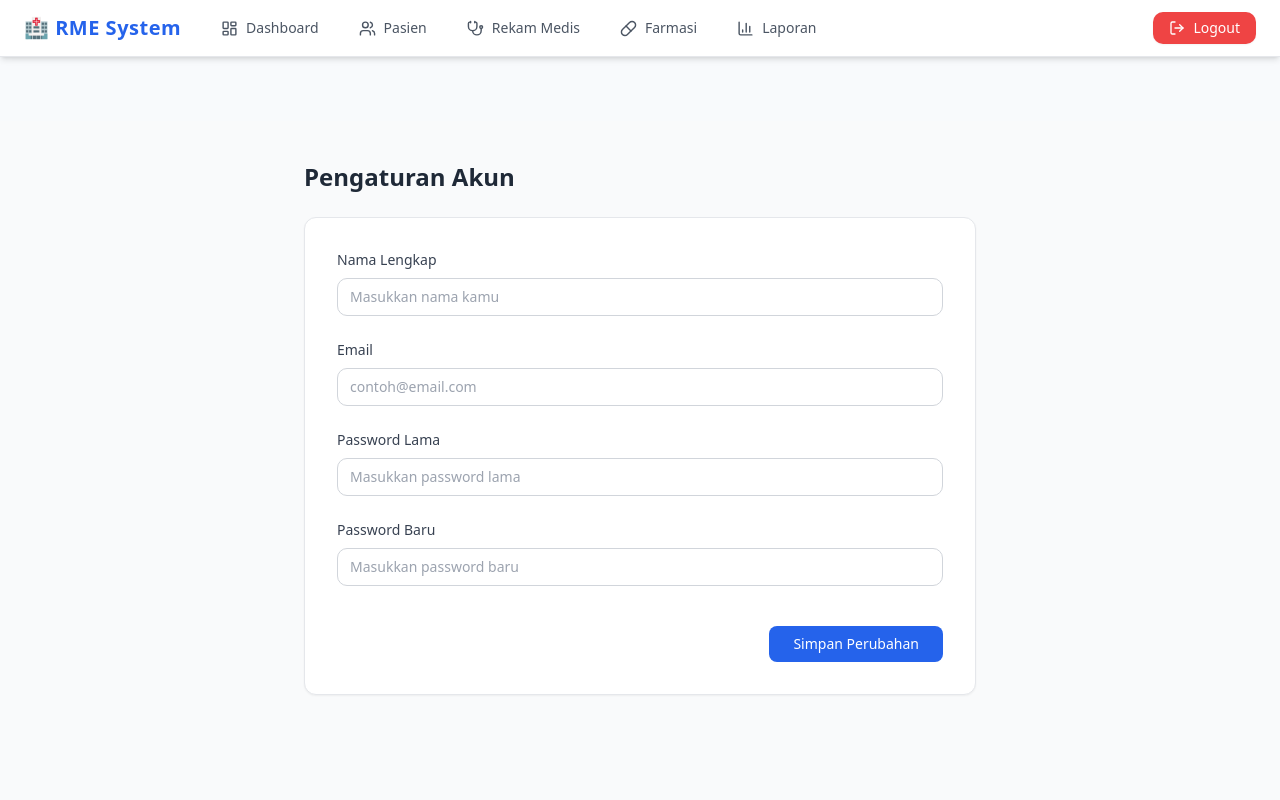
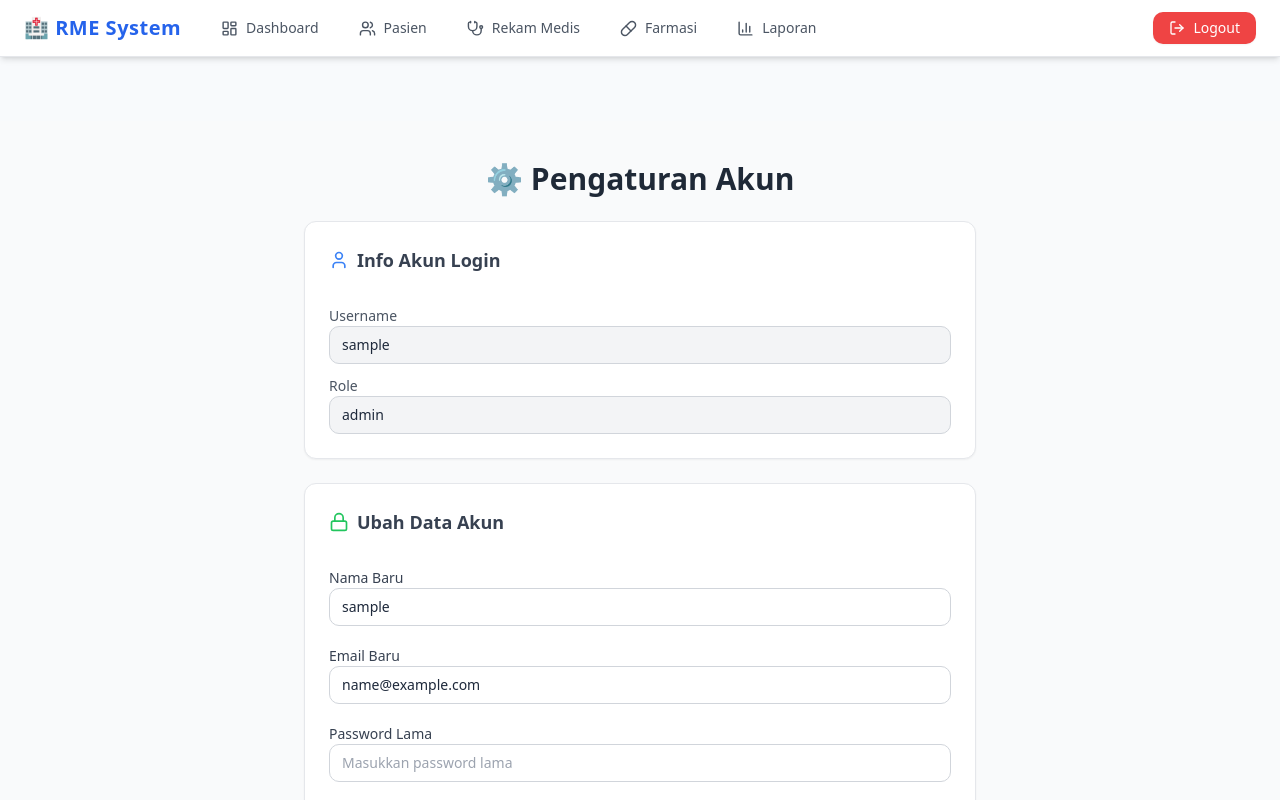
Before and after one commit to pgita4677-jpg/rmeproject, a Next.js app: page /settings in a window 1280 px wide. Shown: the top 800 px of the page. Built offline with nearby package versions, Linux system fonts and the light colour scheme; sample sign-in values are in the browser's storage.

Commit message:
update final settings

```diff
--- a/app/settings/page.tsx
+++ b/app/settings/page.tsx
@@ -1,19 +1,39 @@
 "use client";
 
-import { useState } from "react";
+import { useEffect, useState } from "react";
 import { Button } from "@/components/ui/button";
 import { Input } from "@/components/ui/input";
 import { Toaster, toast } from "sonner";
+import { Card, CardHeader, CardTitle, CardContent } from "@/components/ui/card";
+import { User, Lock } from "lucide-react";
+import { motion } from "framer-motion";
+import { useRouter } from "next/navigation";
 
 export default function SettingsPage() {
+  const router = useRouter();
+  const [user, setUser] = useState<any>(null);
   const [form, setForm] = useState({
+    nama: "",
     email: "",
-    nama: "",
     passwordLama: "",
     passwordBaru: "",
   });
+  const [loading, setLoading] = useState(false);
 
-  const [loading, setLoading] = useState(false);
+  useEffect(() => {
+    const stored = localStorage.getItem("user");
+    if (!stored) {
+      router.push("/login");
+      return;
+    }
+    const parsed = JSON.parse(stored);
+    setUser(parsed);
+    setForm((prev) => ({
+      ...prev,
+      nama: parsed.username || "",
+      email: parsed.email || "",
+    }));
+  }, [router]);
 
   const handleChange = (e: React.ChangeEvent<HTMLInputElement>) => {
     setForm({ ...form, [e.target.name]: e.target.value });
@@ -27,13 +47,23 @@ export default function SettingsPage() {
       const res = await fetch("/api/user/update", {
         method: "PUT",
         headers: { "Content-Type": "application/json" },
-        body: JSON.stringify(form),
+        body: JSON.stringify({
+          id: user?.id,
+          nama: form.nama,
+          email: form.email,
+          passwordLama: form.passwordLama,
+          passwordBaru: form.passwordBaru,
+        }),
       });
 
       const data = await res.json();
 
       if (data.success) {
         toast.success("✅ " + data.message);
+
+        const updatedUser = { ...user, username: form.nama, email: form.email };
+        localStorage.setItem("user", JSON.stringify(updatedUser));
+        setUser(updatedUser);
         setForm({ ...form, passwordLama: "", passwordBaru: "" });
       } else {
         toast.error("⚠️ " + data.message);
@@ -45,36 +75,69 @@ export default function SettingsPage() {
     }
   };
 
+  if (!user) return null;
+
   return (
     <div className="min-h-screen bg-gray-50 p-10">
       <Toaster position="top-right" richColors />
-
-      <div className="max-w-2xl mx-auto">
-        <h1 className="text-2xl font-semibold mb-6 text-gray-800">
-          Pengaturan Akun
+      <motion.div
+        initial={{ opacity: 0, y: 20 }}
+        animate={{ opacity: 1, y: 0 }}
+        transition={{ duration: 0.4 }}
+        className="max-w-2xl mx-auto"
+      >
+        <h1 className="text-3xl font-bold mb-6 text-gray-800 text-center">
+          ⚙️ Pengaturan Akun
         </h1>
 
-        <form
-          onSubmit={handleSubmit}
-          className="space-y-6 bg-white p-8 shadow-sm border rounded-xl"
-        >
-          <div className="space-y-2">
+        {/* Info Akun */}
+        <Card className="mb-6 shadow-sm border">
+          <CardHeader>
+            <CardTitle className="flex items-center gap-2 text-gray-700 text-lg font-semibold">
+              <User className="w-5 h-5 text-blue-500" /> Info Akun Login
+            </CardTitle>
+          </CardHeader>
+          <CardContent className="space-y-3">
+            <div>
+              <label className="block text-sm font-medium text-gray-600">
+                Username
+              </label>
+              <Input value={user?.username || "-"} readOnly className="bg-gray-100" />
+            </div>
+            <div>
+              <label className="block text-sm font-medium text-gray-600">
+                Role
+              </label>
+              <Input value={user?.role || "User"} readOnly className="bg-gray-100" />
+            </div>
+          </CardContent>
+        </Card>
+
+        {/* Form Update */}
+        <Card className="shadow-sm border">
+          <CardHeader>
+            <CardTitle className="flex items-center gap-2 text-gray-700 text-lg font-semibold">
+              <Lock className="w-5 h-5 text-green-500" /> Ubah Data Akun
+            </CardTitle>
+          </CardHeader>
+          <CardContent>
+            <form onSubmit={handleSubmit} className="space-y-5">
+              <div>
                 <label className="block text-sm font-medium text-gray-700">
-              Nama Lengkap
+                  Nama Baru
                 </label>
                 <Input
                   name="nama"
                   type="text"
                   value={form.nama}
                   onChange={handleChange}
-              placeholder="Masukkan nama kamu"
-              required
+                  placeholder="Masukkan nama baru"
                 />
               </div>
 
-          <div className="space-y-2">
+              <div>
                 <label className="block text-sm font-medium text-gray-700">
-              Email
+                  Email Baru
                 </label>
                 <Input
                   name="email"
@@ -82,11 +145,10 @@ export default function SettingsPage() {
                   value={form.email}
                   onChange={handleChange}
                   placeholder="contoh@email.com"
-              required
                 />
               </div>
 
-          <div className="space-y-2">
+              <div>
                 <label className="block text-sm font-medium text-gray-700">
                   Password Lama
                 </label>
@@ -96,11 +158,10 @@ export default function SettingsPage() {
                   value={form.passwordLama}
                   onChange={handleChange}
                   placeholder="Masukkan password lama"
-              required
                 />
               </div>
 
-          <div className="space-y-2">
+              <div>
                 <label className="block text-sm font-medium text-gray-700">
                   Password Baru
                 </label>
@@ -110,7 +171,6 @@ export default function SettingsPage() {
                   value={form.passwordBaru}
                   onChange={handleChange}
                   placeholder="Masukkan password baru"
-              required
                 />
               </div>
 
@@ -124,7 +184,9 @@ export default function SettingsPage() {
                 </Button>
               </div>
             </form>
-      </div>
+          </CardContent>
+        </Card>
+      </motion.div>
     </div>
   );
 }
```
Lines whose indentation alone changed are shown as unchanged.
